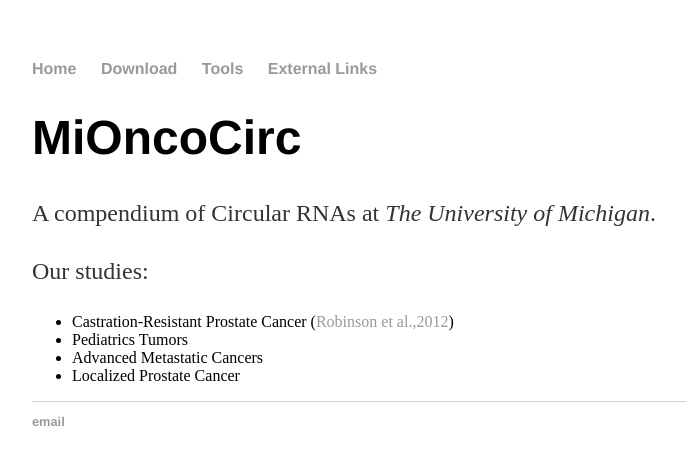
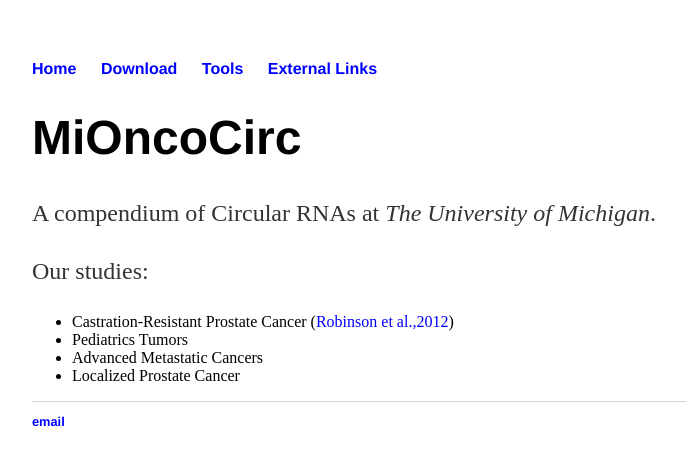
Before and after one commit to nguyenjoshvo/nguyenjoshvo.github.io, a Jekyll site: the page built from index.html, in a window 1280 px wide. Shown: the top 466 px of the page, without its empty margins (160-846 px from the left). Built offline with Jekyll 4.4.1, drawn with Linux system fonts in a browser that asks for light colours.

Commit message:
download5

```diff
--- a/css/main.css
+++ b/css/main.css
@@ -41,3 +41,7 @@
 ul.posts li {
     list-style: none;
 }
+
+a:link {
+    color: blue;
+}
```
